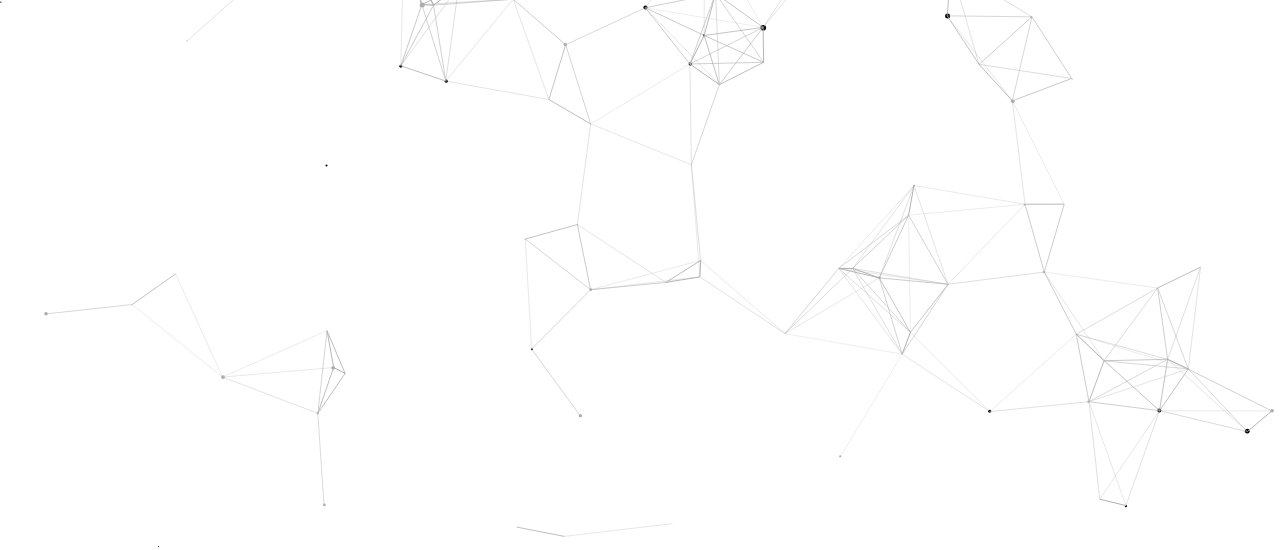
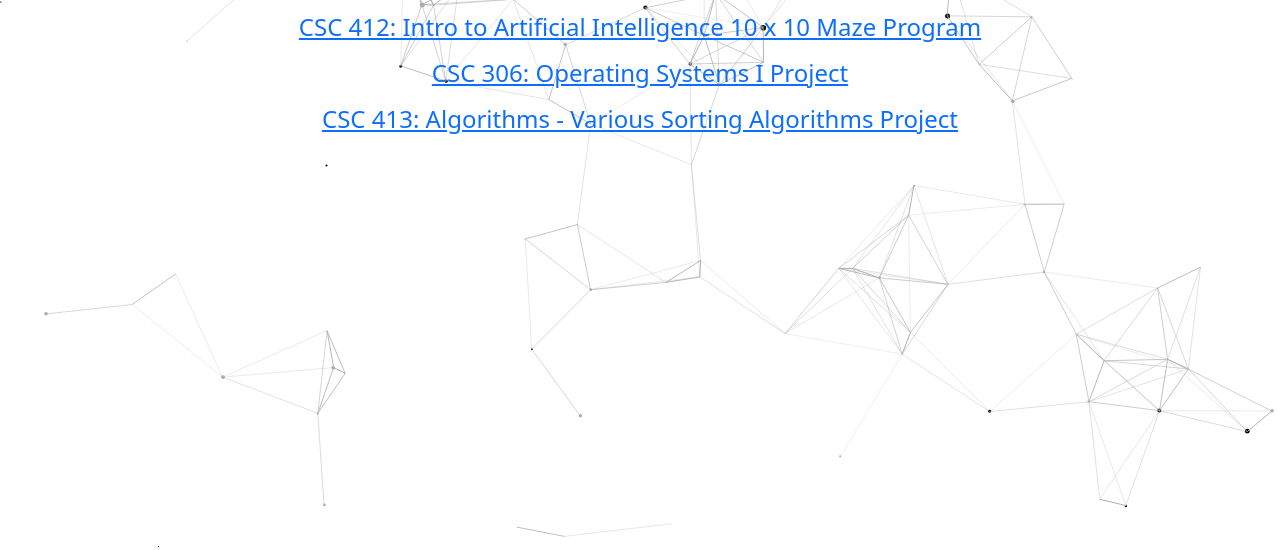
Before and after one commit to Nathan-Drieling/MSCoding-Portfolio-Project, a plain HTML site: page portfolio.html in a window 1280 px wide. Shown: the part 250-800 px from the top of the page. Drawn offline with nearby package versions, Linux system fonts and the light colour scheme; a script that the page names is missing.

Commit message:
Update portfolio.html

```diff
--- a/portfolio.html
+++ b/portfolio.html
@@ -107,7 +107,6 @@
                     </a>
                 </div>
             </div>
-
             <div class="row">
                 <div class="col">
                     <p class="text-center fs-2">
@@ -116,16 +115,32 @@
                     </p>
                 </div>
             </div>
-
-
-
+            <div class="row">
+                <div class="col">
+                    <p class="text-center fs-2">
+                        <a href="https://github.com/Nathan-Drieling/CSC412-Intro-to-Artificial-Intelligence-Maze-Program/blob/master/CSC412-MazeProgram-NathanDrieling.cpp" style = "font-size: 24px;">
+                            CSC 412: Intro to Artificial Intelligence 10 x 10 Maze Program</a>
+                    </p>
+                </div>
+            </div>
+            <div class="row">
+                <div class="col">
+                    <p class="text-center fs-2">
+                        <a href="https://github.com/Nathan-Drieling/CSC-306-Operating-Systems-Project/blob/main/CSC%20306%20Operating%20Systems%20Project.cpp" style = "font-size: 24px;">
+                            CSC 306: Operating Systems I Project</a>
+                    </p>
+                </div>
+            </div>
+            <div class="row">
+                <div class="col">
+                    <p class="text-center fs-2">
+                        <a href="https://github.com/Nathan-Drieling/CSC-413-Various-Sorting-Algorithms-Project/blob/main/CSC%20413%20Sorthing%20Algorithms.cpp" style = "font-size: 24px;">
+                            CSC 413: Algorithms - Various Sorting Algorithms Project</a>
+                    </p>
+                </div>
+            </div>
 
         </div>
-
-        <br>
-
-
     </main>
-
 </body>
 </html>
```
